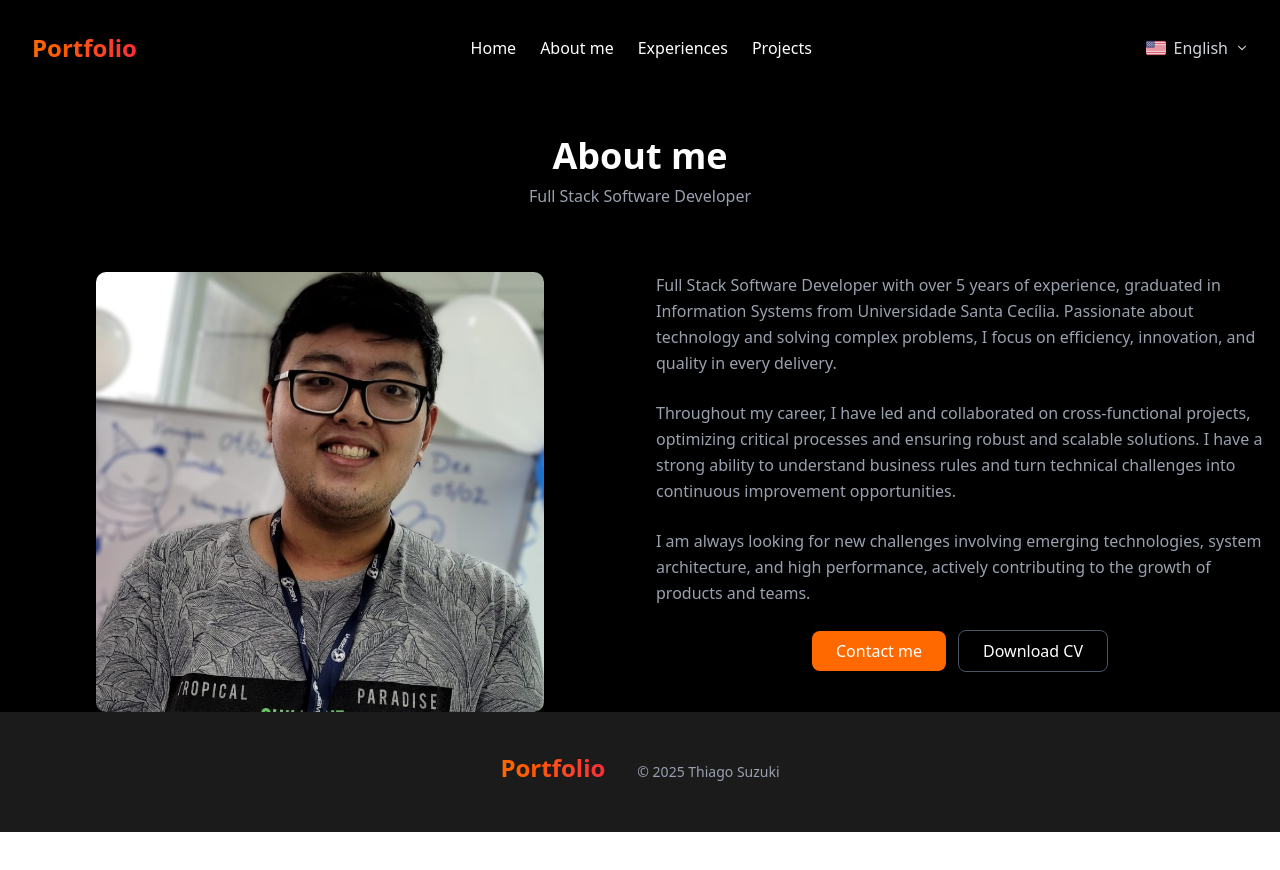
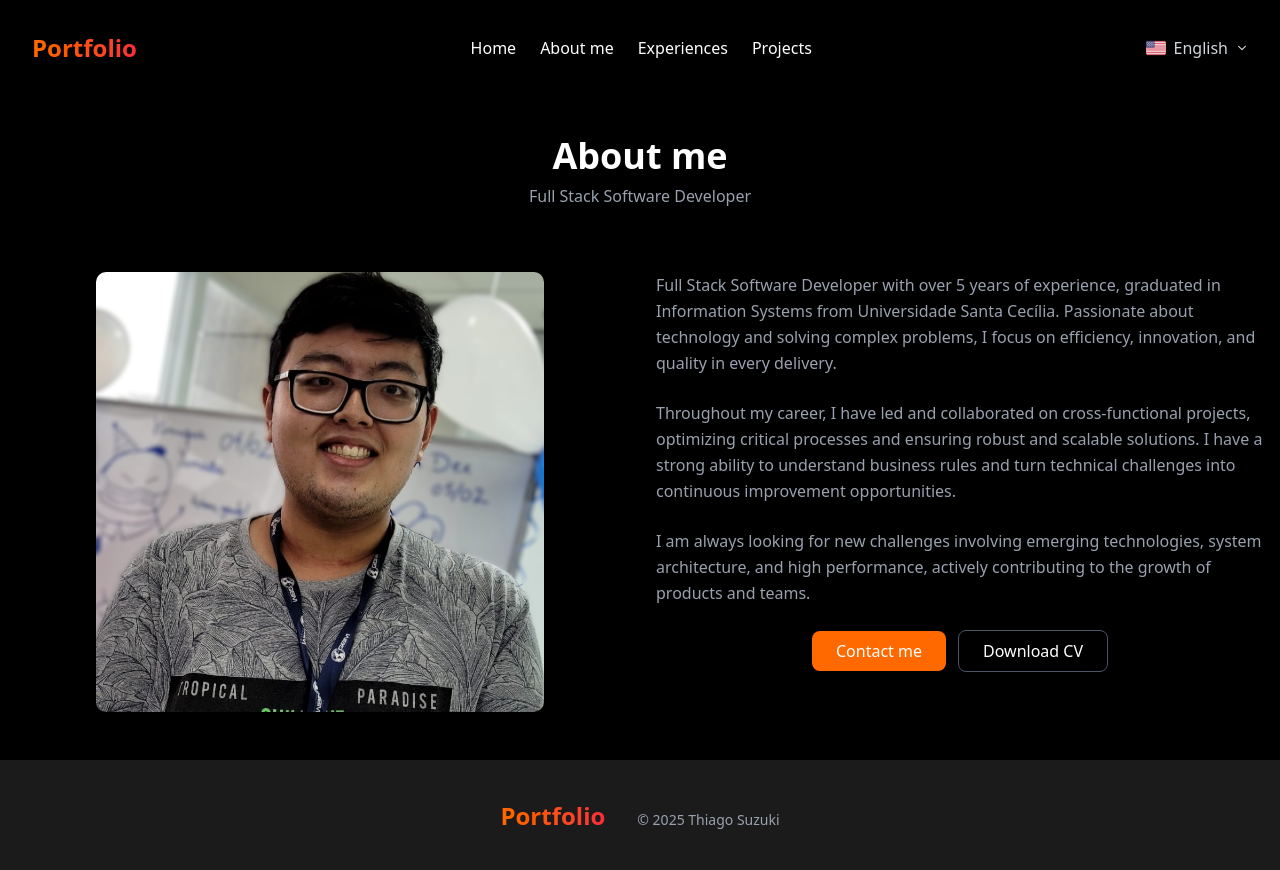
Before and after one commit to thiago-suzuki/next-portfolio-suzuki, a Next.js app: page /en/about in a window 1280 px wide. Shown: the top 870 px of the page. Before the commit the page ends 832 px from the top, so only its background shows below. Built offline with nearby package versions, Linux system fonts and the light colour scheme.

Commit message:
fix: fix size about

```diff
--- a/src/components/Pages/About/index.tsx
+++ b/src/components/Pages/About/index.tsx
@@ -26,7 +26,7 @@ export function About() {
               },
             }}
         >
-            <div className="text-white">
+            <div className="text-white pb-12">
                 <div className="container mx-auto px-4">
                     <div className="grid grid-cols-1 gap-8">
                         <div className="text-center">
```
